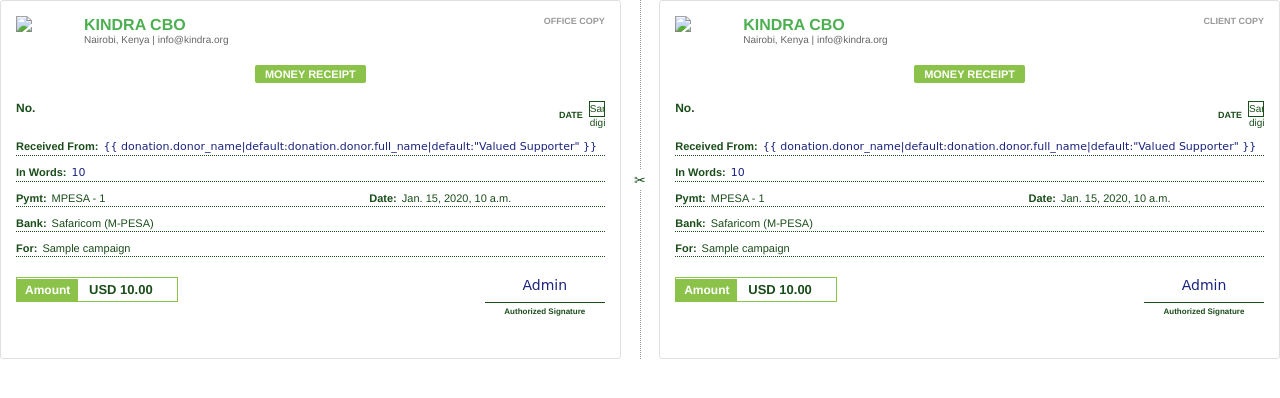
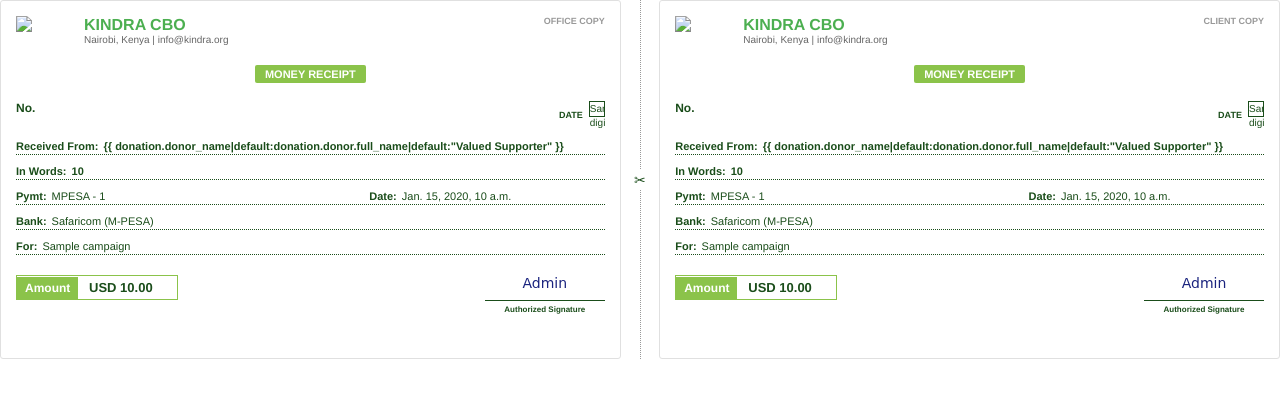
Before and after one commit to mungai5411/kindra-cbo, a Django app: template backend/templates/donations/receipt.html in a window 1280 px wide. Shown: the top 398 px of the page. Run offline with Django 5.2, Linux system fonts and the light colour scheme; tables that the repository leaves empty hold one stand-in row (values such as "Sample post"); the template is opened without the code that fills it: values that come from a table or form of the project are taken from there, most other values are stand-ins (such as "Sample title", 1, 10 or a date in 2020); parts of the project's set-up code (start-up, migrations or seed data) failed here and were passed over.

Commit message:
style: update donor template fonts to bold readable standard font

```diff
--- a/backend/templates/donations/receipt_base.html
+++ b/backend/templates/donations/receipt_base.html
@@ -182,6 +182,12 @@
             font-size: 13px;
         }
 
+        .readable-bold {
+            font-weight: bold;
+            font-size: 12px;
+            color: #1a4d1a;
+        }
+
         .field-value {
             font-size: 11px;
             float: left;
--- a/backend/templates/donations/receipt_slip.html
+++ b/backend/templates/donations/receipt_slip.html
@@ -28,13 +28,13 @@
 
     <div class="field-row">
         <span class="field-label">Received From:</span>
-        <span class="field-value handwritten">{{ donation.donor_name|default:donation.donor.full_name|default:"Valued
+        <span class="field-value readable-bold">{{ donation.donor_name|default:donation.donor.full_name|default:"Valued
             Supporter" }}</span>
     </div>
 
     <div class="field-row">
         <span class="field-label">In Words:</span>
-        <span class="field-value handwritten">{{ amount_in_words }}</span>
+        <span class="field-value readable-bold">{{ amount_in_words }}</span>
     </div>
 
     <div class="field-row">
```
Also changed, not shown: backend/templates/donations/acknowledgment.html (+8 -1 lines).
